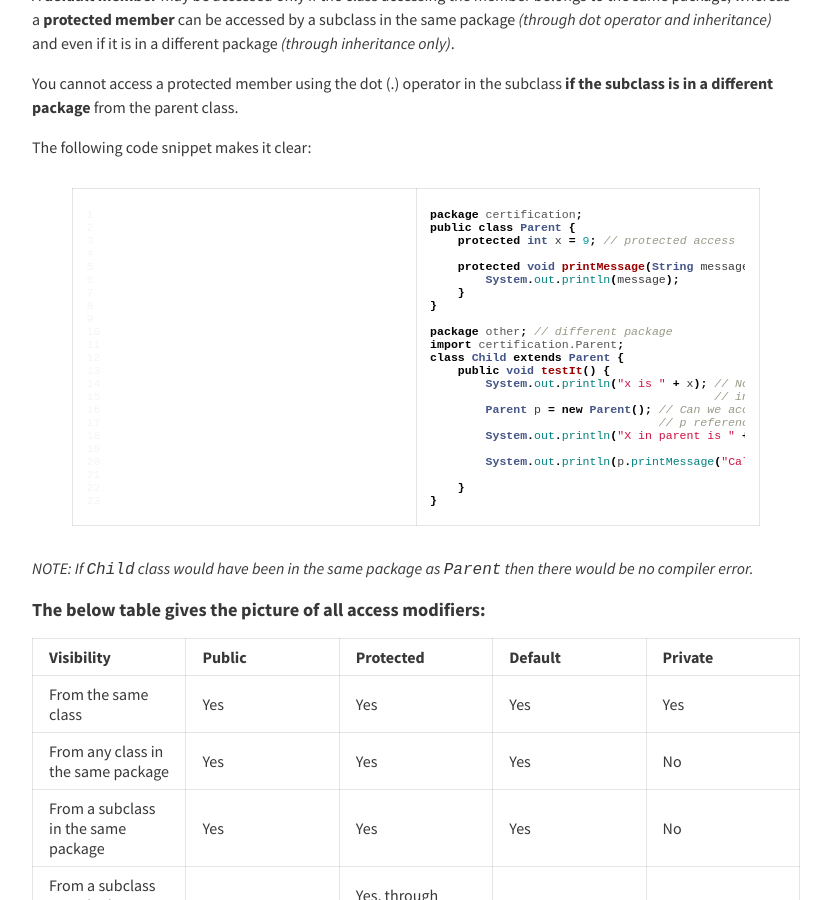
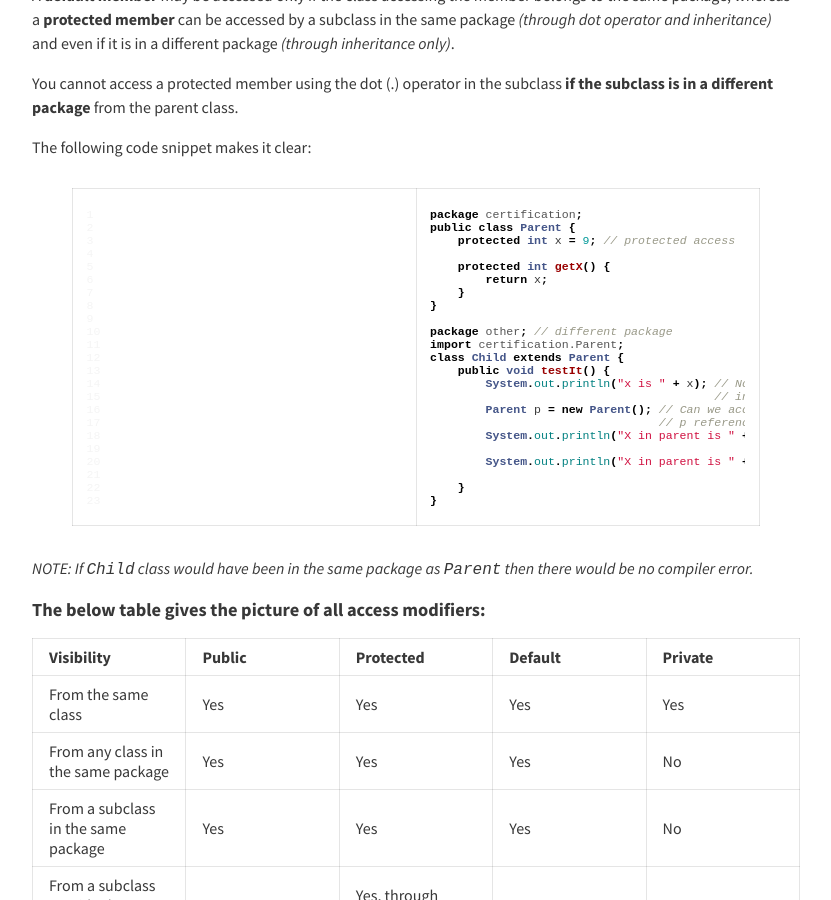
Before and after one commit to rampatra/JavaNotes, a Jekyll site: the page built from _posts/2015-05-22-access-control.md, in a window 1280 px wide and 900 px high, scrolled down 685 px. Shown: the whole window, without its empty margins (224-1055 px from the left). Built offline with Jekyll 4.4.1, drawn with Linux system fonts in a browser that asks for light colours; nearby versions of some CDN libraries; comment, search, counter and statistics services are not loaded.

Commit message:
merge pull request + minor bug fix

```diff
--- a/_posts/2015-05-22-access-control.md
+++ b/_posts/2015-05-22-access-control.md
@@ -28,8 +28,8 @@ package certification;
 public class Parent {
     protected int x = 9; // protected access
 
-    protected void printMessage(String message){
-        System.out.println(message);
+    protected int getX() {
+        return x;
     }
 }
 
@@ -43,8 +43,8 @@ class Child extends Parent {
                                  // p reference?
         System.out.println("X in parent is " + p.x); // Compiler
                                                      // error
-        System.out.println(p.printMessage("Calling Protected method of Parent class, Compiler should throw error."));//Compiler
-                                                                                                                    // error
+        System.out.println("X in parent is " + p.getX()); // Compiler
+                                                          // error
     }
 }
 {% endhighlight %}
```
